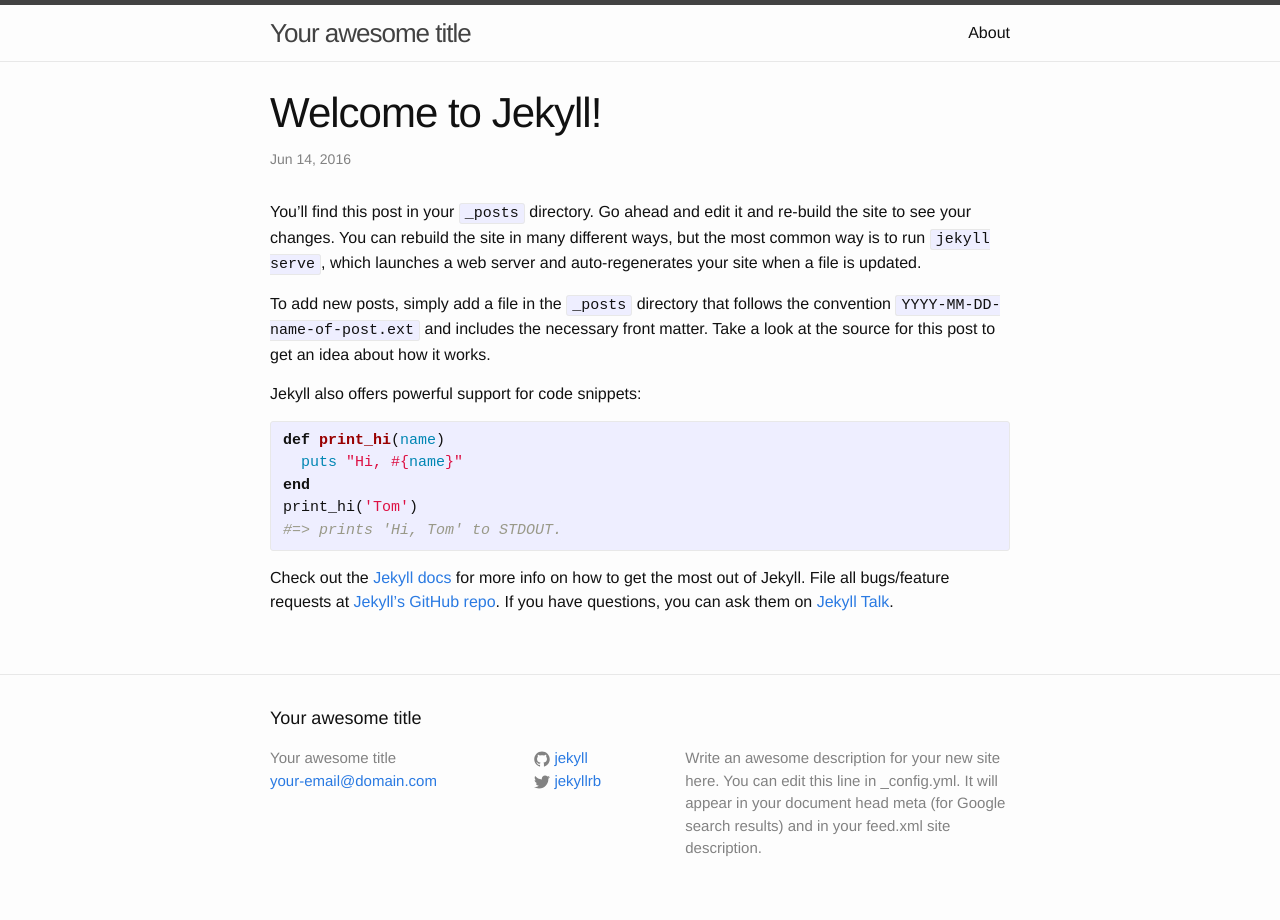
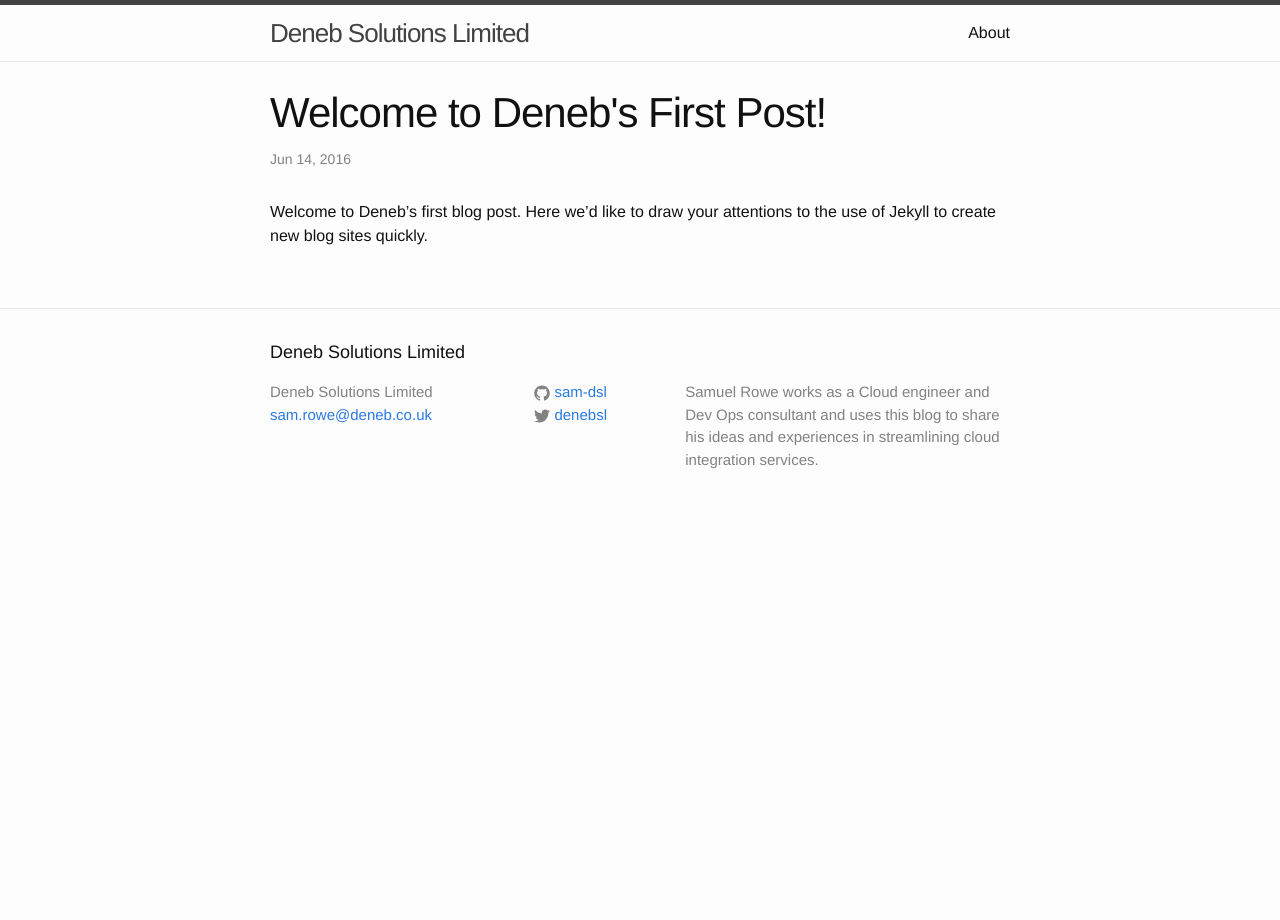
Before and after one commit to emily-dsl/personal-website.github.io, a Jekyll site: the page built from _posts/2016-06-14-welcome-to-jekyll.markdown, in a window 1280 px wide. Built offline with Jekyll 4.4.1, drawn with Linux system fonts in a browser that asks for light colours.

Commit message:
Had a play at changing the content on the basic blog.

```diff
--- a/_config.yml
+++ b/_config.yml
@@ -6,16 +6,14 @@
 # 'jekyll serve'. If you change this file, please restart the server process.
 
 # Site settings
-title: Your awesome title
-email: your-email@domain.com
+title: Deneb Solutions Limited
+email: sam.rowe@deneb.co.uk
 description: > # this means to ignore newlines until "baseurl:"
-  Write an awesome description for your new site here. You can edit this
-  line in _config.yml. It will appear in your document head meta (for
-  Google search results) and in your feed.xml site description.
+  Samuel Rowe works as a Cloud engineer and Dev Ops consultant and uses this blog to share his ideas and experiences in streamlining cloud integration services.
 baseurl: "" # the subpath of your site, e.g. /blog
 url: "http://yourdomain.com" # the base hostname & protocol for your site
-twitter_username: jekyllrb
-github_username:  jekyll
+twitter_username: denebsl
+github_username:  sam-dsl
 
 # Build settings
 markdown: kramdown
--- a/_posts/2016-06-14-welcome-to-jekyll.markdown
+++ b/_posts/2016-06-14-welcome-to-jekyll.markdown
@@ -1,10 +1,13 @@
 ---
 layout: post
-title:  "Welcome to Jekyll!"
+title:  "Welcome to Deneb's First Post!"
 date:   2016-06-14 06:34:14 -0400
 categories: jekyll update
 ---
-You’ll find this post in your `_posts` directory. Go ahead and edit it and re-build the site to see your changes. You can rebuild the site in many different ways, but the most common way is to run `jekyll serve`, which launches a web server and auto-regenerates your site when a file is updated.
+
+Welcome to Deneb's first blog post.  Here we'd like to draw your attentions to the use of Jekyll to create new blog sites quickly.
+
+<!--You’ll find this post in your `_posts` directory. Go ahead and edit it and re-build the site to see your changes. You can rebuild the site in many different ways, but the most common way is to run `jekyll serve`, which launches a web server and auto-regenerates your site when a file is updated.
 
 To add new posts, simply add a file in the `_posts` directory that follows the convention `YYYY-MM-DD-name-of-post.ext` and includes the necessary front matter. Take a look at the source for this post to get an idea about how it works.
 
@@ -18,7 +21,7 @@
 #=> prints 'Hi, Tom' to STDOUT.
 {% endhighlight %}
 
-Check out the [Jekyll docs][jekyll-docs] for more info on how to get the most out of Jekyll. File all bugs/feature requests at [Jekyll’s GitHub repo][jekyll-gh]. If you have questions, you can ask them on [Jekyll Talk][jekyll-talk].
+Check out the [Jekyll docs][jekyll-docs] for more info on how to get the most out of Jekyll. File all bugs/feature requests at [Jekyll’s GitHub repo][jekyll-gh]. If you have questions, you can ask them on [Jekyll Talk][jekyll-talk].-->
 
 [jekyll-docs]: http://jekyllrb.com/docs/home
 [jekyll-gh]:   https://github.com/jekyll/jekyll
--- a/feed.xml
+++ b/feed.xml
@@ -1,4 +1,4 @@
----
+o---
 layout: null
 ---
 <?xml version="1.0" encoding="UTF-8"?>
```
